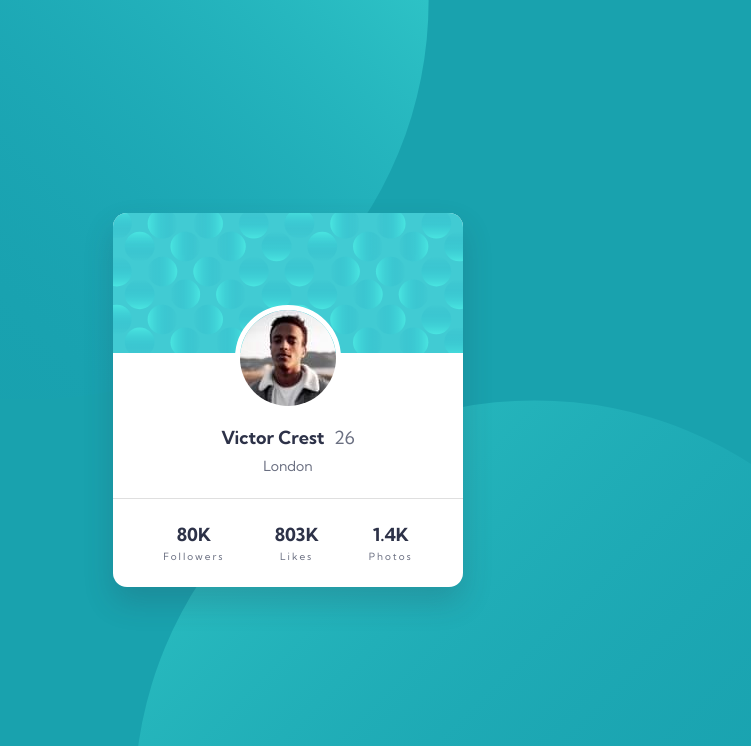
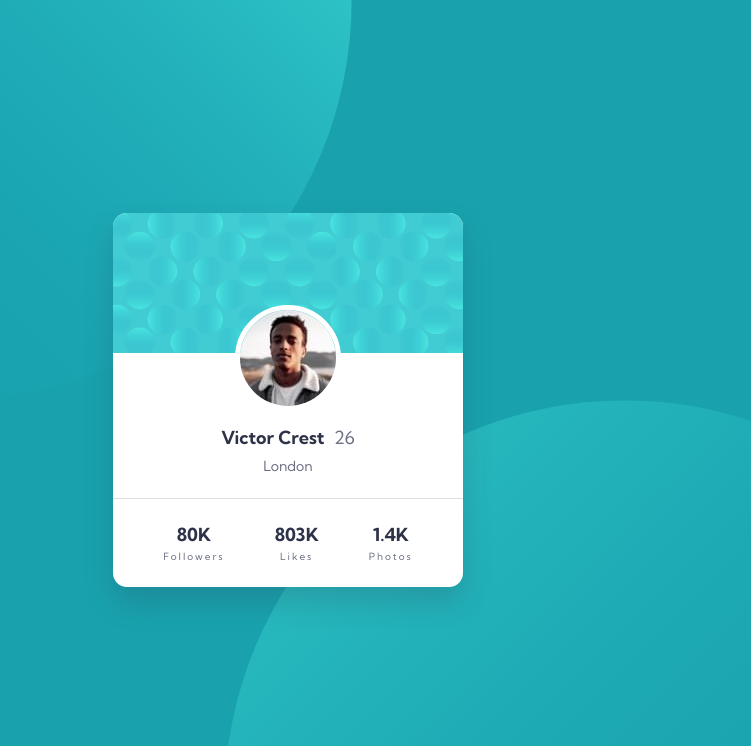
Before and after one commit to belie369/frontend-mentor-profile-card-component, a website: page index.html in a window 1280 px wide. Shown: the top 746 px of the page, without its empty margins (352-1103 px from the left). Drawn offline with Linux system fonts and the light colour scheme.

Commit message:
Minor corrections in the positioning of the background pattern.

```diff
--- a/src/sass/_base.scss
+++ b/src/sass/_base.scss
@@ -56,7 +56,7 @@ body {
 	font-weight: 400;
 
 	@include respond(large) {
-		background-position: right 39vw bottom 50vh, left 38vw top 50vh;
+		background-position: right 45vw bottom 50vh, left 45vw top 50vh;
 		background-size: auto 100%, auto 100%;
 	}
 }
```
Also changed, not shown: dist/css/main.min.css.
